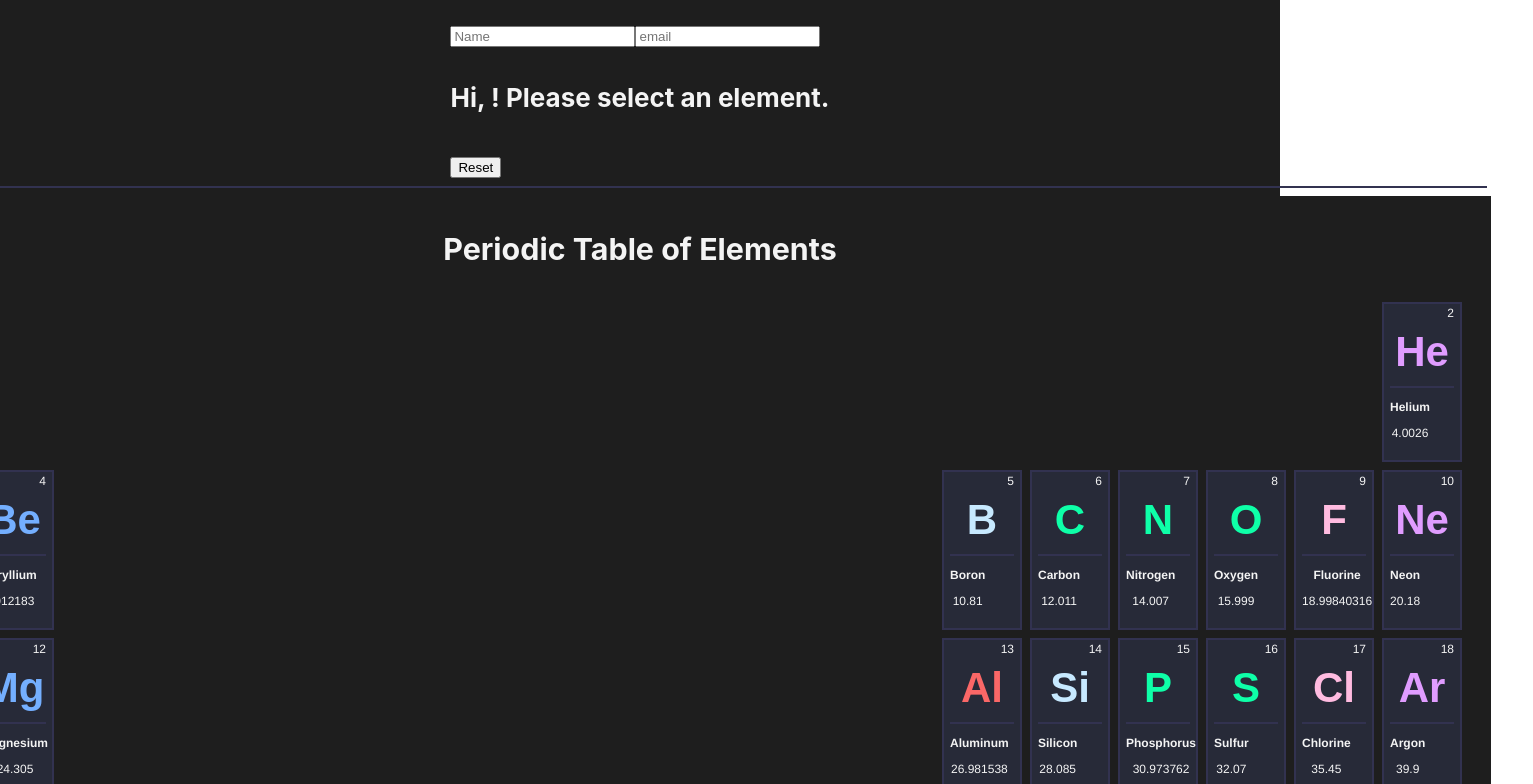
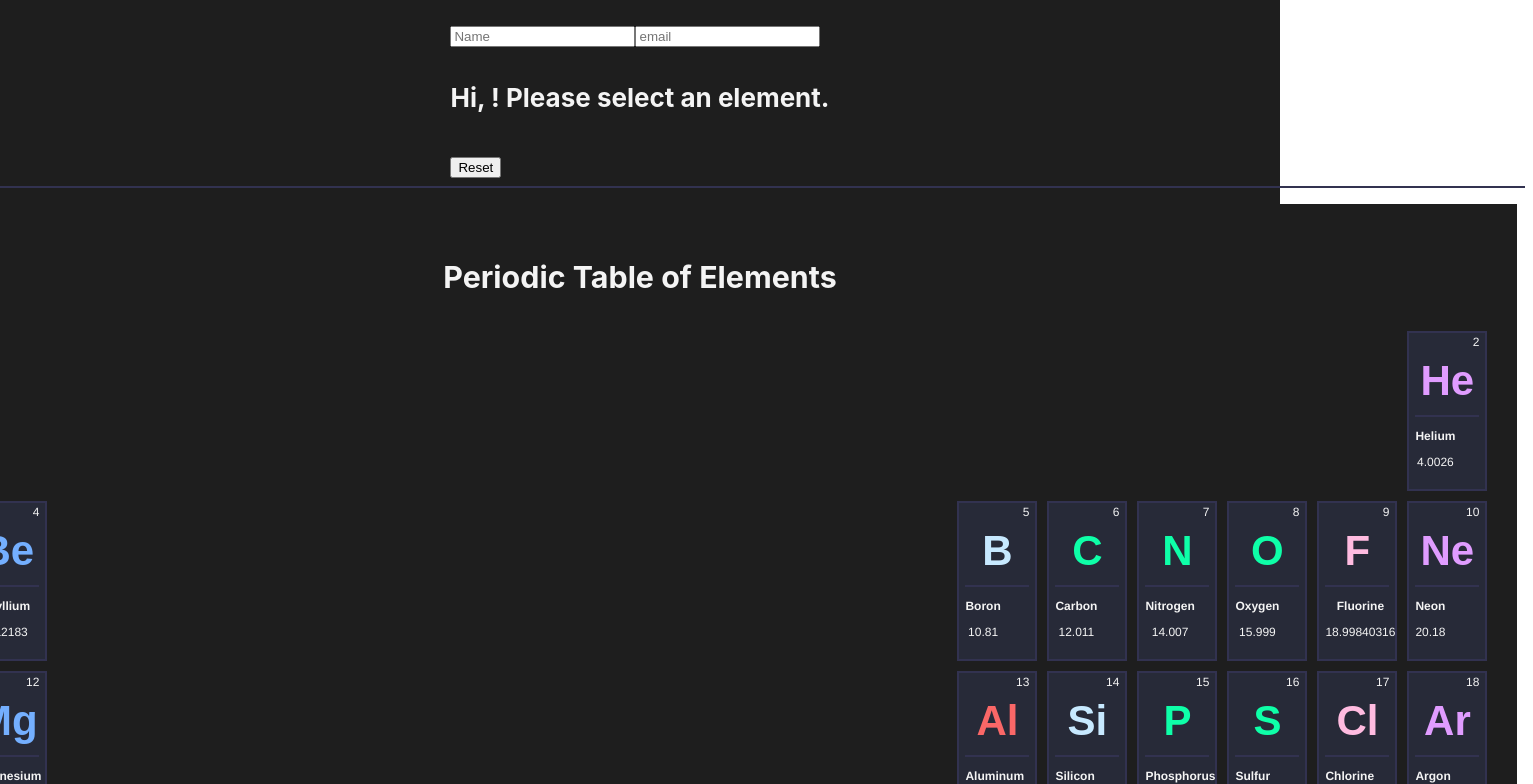
Before and after one commit to KatieHorton/properties, a React (Create React App) app: page / in a window 1280 px wide. Shown: the top 784 px of the page, 1533 px wide, since content can reach past the window. Built offline with nearby package versions, Linux system fonts and the light colour scheme.

Commit message:
update to change

```diff
--- a/src/App.css
+++ b/src/App.css
@@ -90,19 +90,19 @@ Elememnts List---------------------------
   overflow:scroll;
   list-style-type: none;
   align-content: center;
-  margin: 4px;
-  padding: 4px;
-  padding-right: 24px;
-  padding-left: 24px;
+  margin: 16px;
+  padding: 24px;
   background-color: rgb(30, 30, 30);
-
 }
-
 
 .Elements-List h1 {
   font-size: 64px;
 }
-
+.Elements-List h4 {
+  font-size: 14px;
+  font-weight: 300;
+  text-align: right;
+}
 .table-title {
   display: flex;
   width: 100%;
@@ -131,11 +131,10 @@ Elements List Items---------------------
   overflow: hidden;
   width: 80px;
   height: 160px;
-  margin: 2px;
 }
 
 
-li:hover {
+.Elements-List button:hover {
   background-color: rgb(50, 55, 81);
   border: 2px solid rgb(0, 143, 255);
 }
--- a/src/elementsList.js
+++ b/src/elementsList.js
@@ -46,7 +46,7 @@ const listItems = elements.map((element) => {
     alert(`${element.name} selected`)
    }
 
-  return (<li value={element.name}
+  return (<td value={element.name}
     name={element.name}
     symbol={element.symbol}
     mass={element.atomicMass}
@@ -67,7 +67,7 @@ const listItems = elements.map((element) => {
         <p>{element.atomicMass}</p>
       </div>
     </button>
-  </li >)
+  </td >)
 
 }
 
@@ -196,7 +196,7 @@ export default function ElementsList() {
         <br></br>
         <br></br>
         <tr className="Lanthanide-series">
-          <td><p>*Lanthanide series</p></td><td></td>
+          <td><h4>*Lanthanide series</h4></td><td></td>
           <td>{listItems[56]}</td>
           <td>{listItems[57]}</td>
           <td>{listItems[58]}</td>
@@ -214,7 +214,7 @@ export default function ElementsList() {
           <td>{listItems[70]}</td>
         </tr>
         <tr className="Actinide-series">
-          <td><p>*Actinide series</p></td><td></td>
+          <td><h4>*Actinide series</h4></td><td></td>
           <td>{listItems[88]}</td>
           <td>{listItems[89]}</td>
           <td>{listItems[90]}</td>
```
